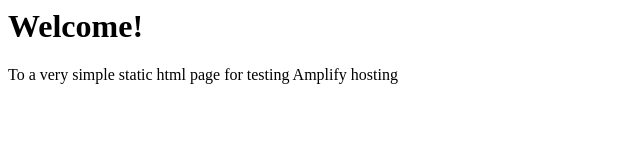
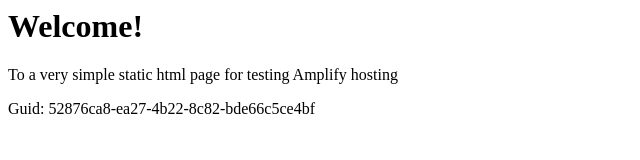
Before and after one commit to aws-aemilia-nrt/Github-PR-Commit-Integration-Test-DoNotTouch-Gith-P5X5MO5I-v1-preprod-ap-northeast-1, a website: page src/index.html in a window 1280 px wide. Shown: the whole page, without its empty margins (0-640 px from the left). Drawn offline with Linux system fonts and the light colour scheme.

Commit message:
commit from integ tests

```diff
--- a/src/index.html
+++ b/src/index.html
@@ -1,3 +1,5 @@
+
+
 <html lang="en">
 
 <head>
@@ -10,6 +12,6 @@
 <body>
     <h1>Welcome!</h1>
     <p>To a very simple static html page for testing Amplify hosting</p>
-</body>
+    <p>Guid: 52876ca8-ea27-4b22-8c82-bde66c5ce4bf</p></body>
 
 </html>
```
